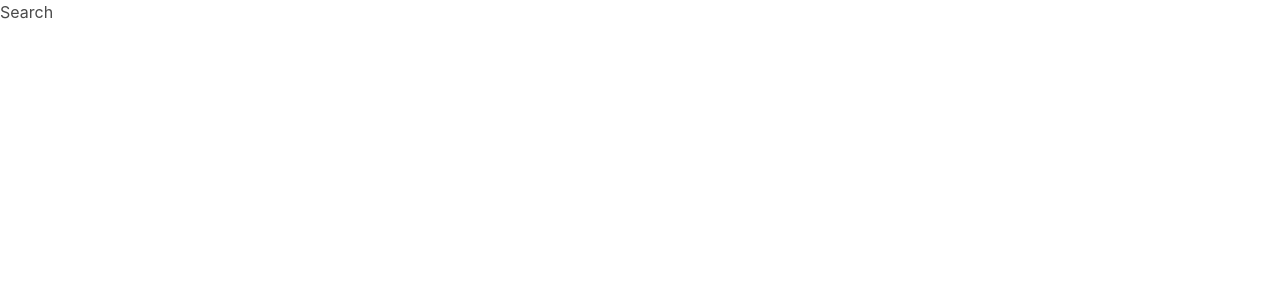
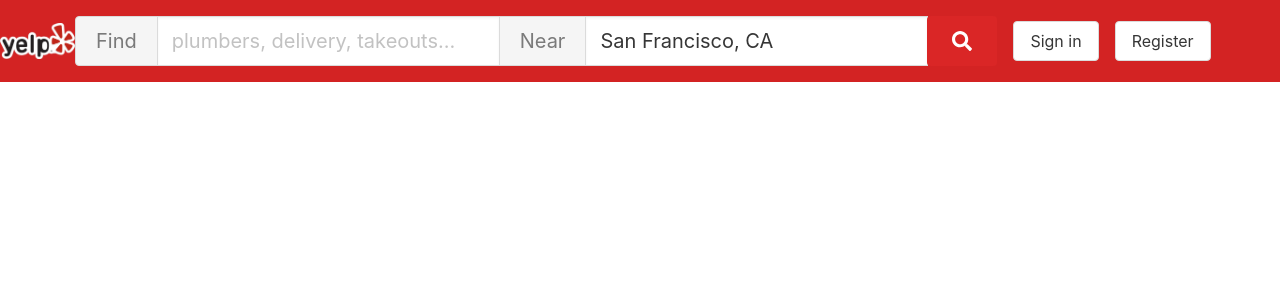
Before and after one commit to kuzeofficial/yelp, a React (Create React App) app: page /search in a window 1280 px wide. Shown: the top 300 px of the page. Built offline with nearby package versions, Linux system fonts and the light colour scheme.

Commit message:
Navbar Added in route of component Search

```diff
--- /dev/null
+++ b/src/NavBar/NavBar.js
@@ -0,0 +1,15 @@
+import React from 'react'
+import logo from '../assets/logo.png'
+import styles from './NavBar.module.css'
+import SearchBar from '../LandingPage/SearchBar/SearchBar'
+
+export default function NavBar() {
+    return (
+        <div className={styles['nav-bar']}>
+            <img src={logo} alt='yelp logo' className={styles.logo}></img>
+            <SearchBar/>
+            <button className={`button ${styles['nav-button']}`}>Sign in</button>
+            <button className={`button ${styles['nav-button']}`}>Register</button>
+        </div>
+    )
+}
--- /dev/null
+++ b/src/NavBar/NavBar.module.css
@@ -0,0 +1,12 @@
+.nav-bar {
+    display: flex;
+    background-color:  #d32323;
+    padding: 1rem 0;
+    align-items: center;
+}
+.logo {
+    width: 75px;
+}
+:global(.button).nav-button {
+    margin-left: 1rem;
+}
--- a/src/Search/Search.js
+++ b/src/Search/Search.js
@@ -1,9 +1,10 @@
 import React from 'react';
+import NavBar from '../NavBar/NavBar'
 
 export  function Search() {
     return (
         <div>
-            Search
+            <NavBar />
         </div>
     )
 }
--- a/src/index.js
+++ b/src/index.js
@@ -3,6 +3,7 @@
 import 'bulma/css/bulma.css'
 import App from './App';
 import { BrowserRouter } from 'react-router-dom'
+
 ReactDOM.render(
   <React.StrictMode>
     <BrowserRouter><App /></BrowserRouter>
```
